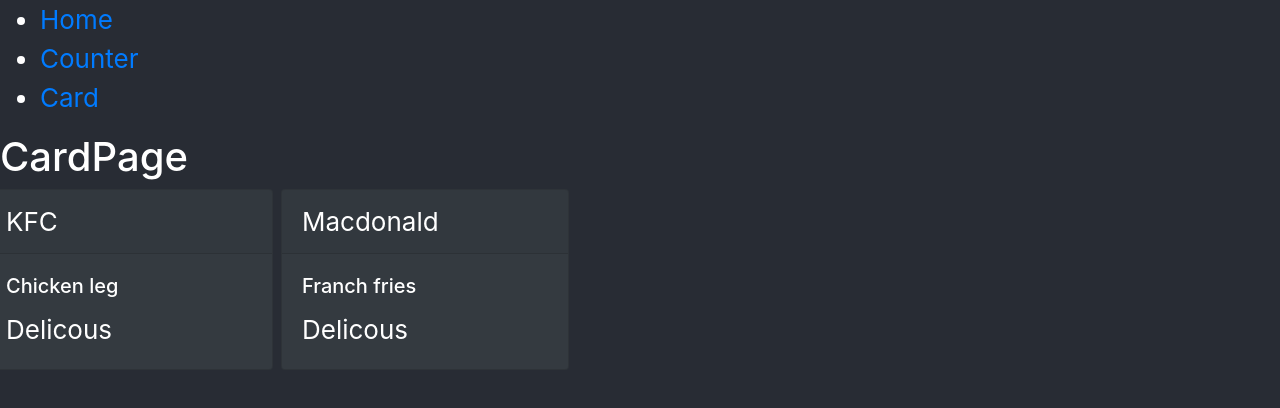
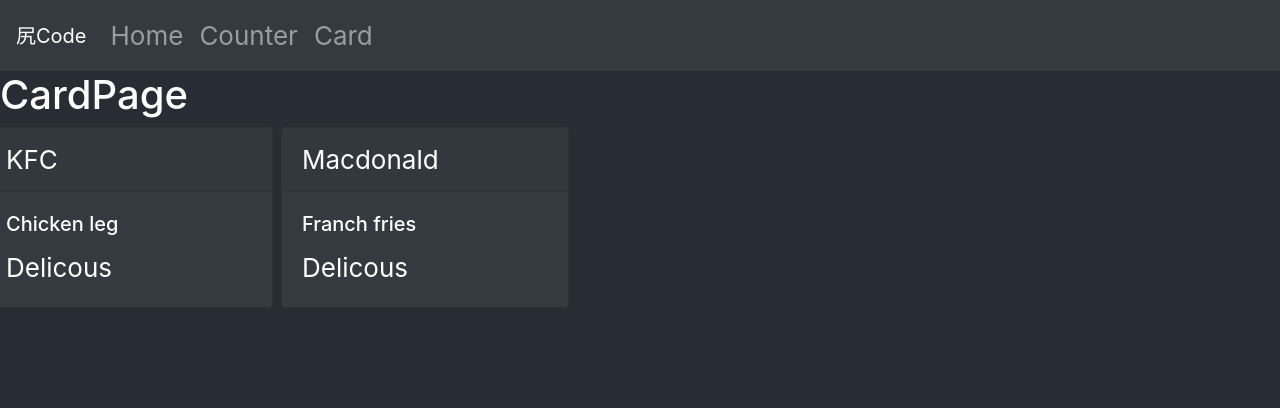
Before and after one commit to AndyChuang1/react-hook, a React (Create React App) app: page /card in a window 1280 px wide. Shown: the top 408 px of the page. Built offline with nearby package versions, Linux system fonts and the light colour scheme.

Commit message:
add bootstrap navBar

```diff
--- a/src/App.js
+++ b/src/App.js
@@ -6,26 +6,26 @@
 import CardPage from './Pages/CardPage';
 import CounterPage from './Pages/CounterPage';
 import HomePage from './Pages/HomePage';
+import { Navbar, Nav } from 'react-bootstrap';
 
 function App() {
   return (
     <Router>
       <div className='App'>
-        <div>
-          <nav>
-            <ul>
-              <li>
-                <Link to='/'>Home</Link>
-              </li>
-              <li>
-                <Link to='/counter'>Counter</Link>
-              </li>
-              <li>
-                <Link to='/card'>Card</Link>
-              </li>
-            </ul>
-          </nav>
-        </div>
+        <Navbar bg='dark' variant='dark'>
+          <Navbar.Brand href='/'>尻Code</Navbar.Brand>
+          <Nav className='mr-auto'>
+            <Nav.Link as={Link} to='/' eventKey='/'>
+              Home
+            </Nav.Link>
+            <Nav.Link as={Link} to='/counter' eventKey='/counter'>
+              Counter
+            </Nav.Link>
+            <Nav.Link as={Link} to='/card' eventKey='/card'>
+              Card
+            </Nav.Link>
+          </Nav>
+        </Navbar>
         <Switch>
           <Route exact path='/'>
             <HomePage></HomePage>
--- a/src/Pages/CardPage.js
+++ b/src/Pages/CardPage.js
@@ -12,7 +12,7 @@
       <div className='row'>
         {cardData.map(item => {
           const { header, title, text } = item;
-          return <Cards header={header} title={title} text={text}></Cards>;
+          return <Cards key={header} header={header} title={title} text={text}></Cards>;
         })}
       </div>
     </div>
```
